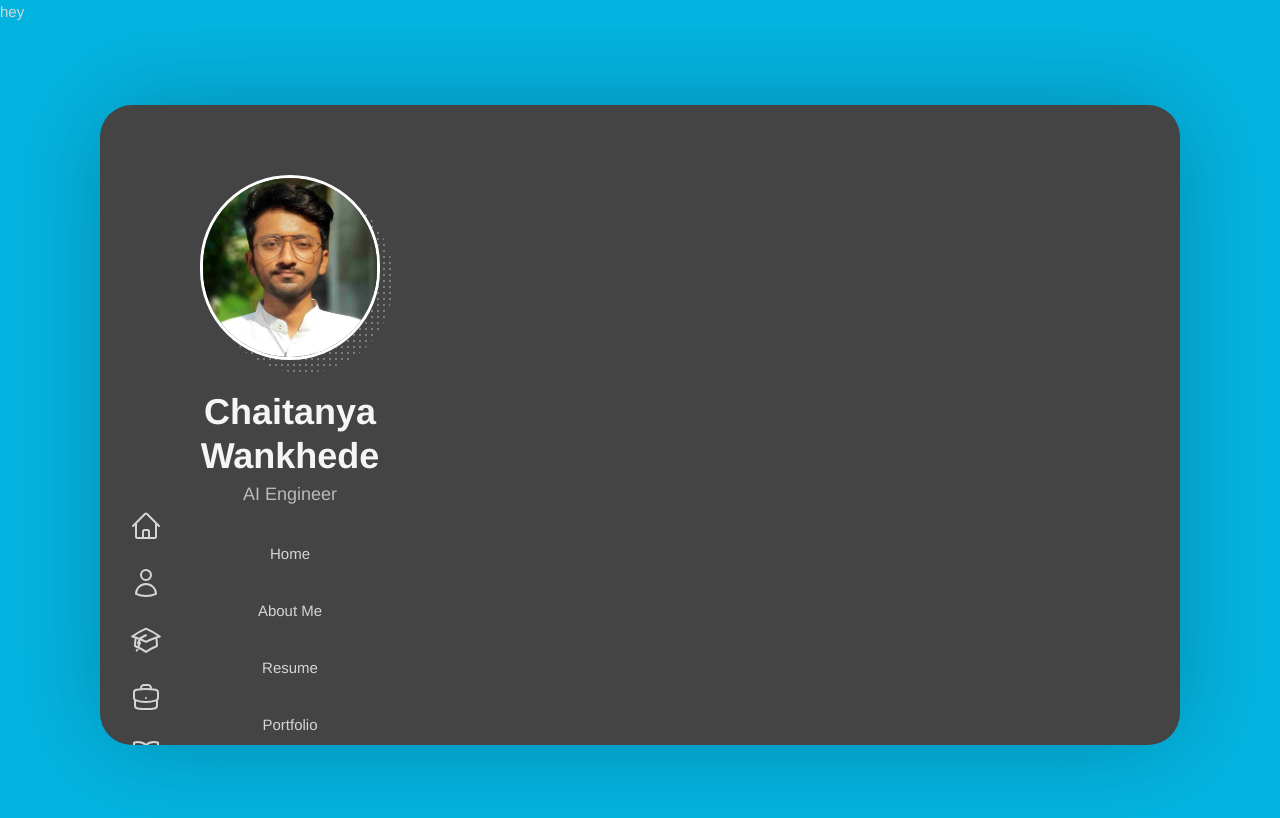
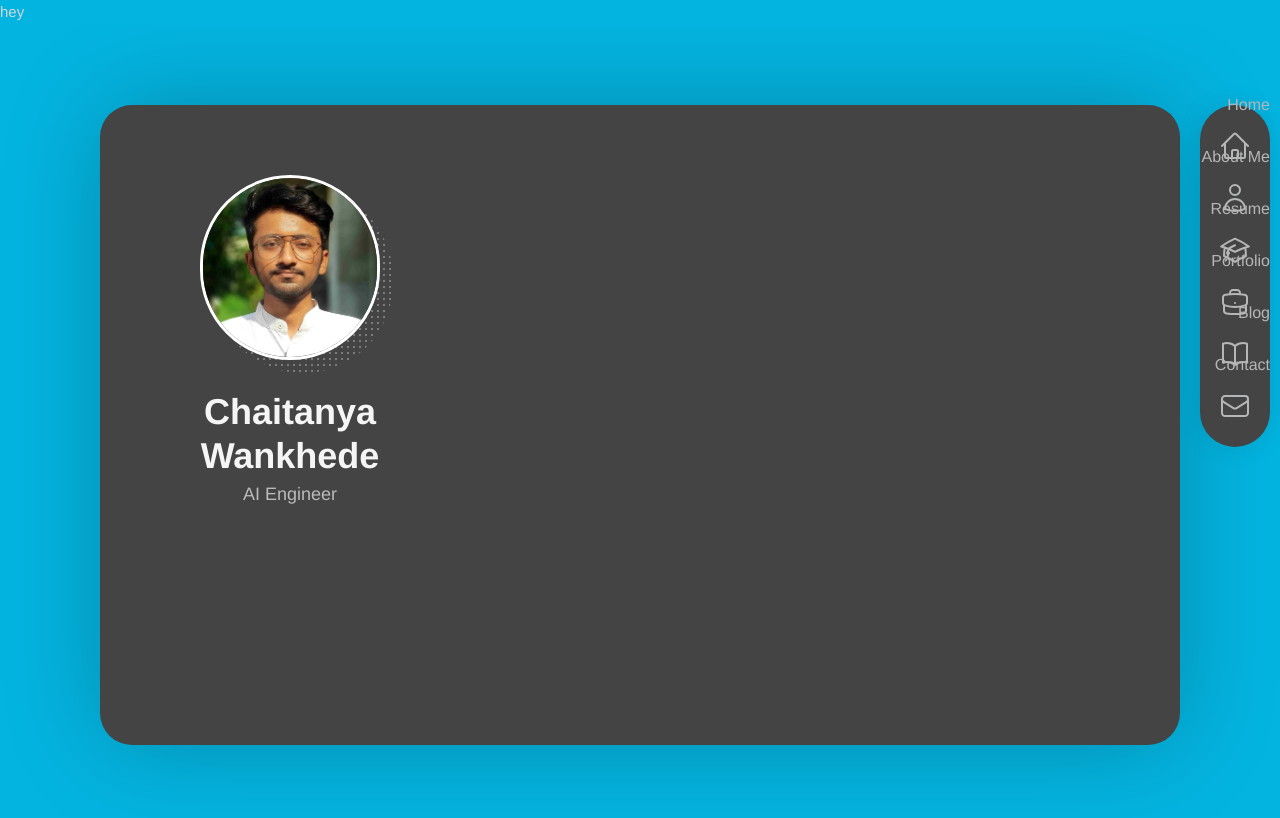
Before and after one commit to Babban33/my_portfolio, a React (Vite) app: page / in a window 1280 px wide. Shown: the top 818 px of the page. Built offline with nearby package versions, Linux system fonts and the light colour scheme.

Commit message:
centred icons

```diff
--- a/src/responsive.css
+++ b/src/responsive.css
@@ -18,6 +18,65 @@
         text-align:center;
         padding:70px 30px 45px;
         overflow:auto
+    }
+    ul.main-menu{
+        position:absolute;
+        padding:15px 0;
+        width:70px;
+        right:-90px;
+        background-color:#444;
+        border-radius:35px;
+        z-index:999;
+        list-style:none;
+        top:0;
+        -webkit-box-shadow:0 0 30px -5px rgba(0,0,0,.15);
+        -moz-box-shadow:0 0 30px -5px rgba(0,0,0,.15);
+        box-shadow:0 0 30px -5px rgba(0,0,0,.15)
+    }
+    ul.main-menu a{
+        display:block;
+        position:relative;
+        color:#b5b6b7;
+        padding:10px;
+        -webkit-transition:all .3s ease-in-out;
+        -moz-transition:all .3s ease-in-out;
+        -o-transition:all .3s ease-in-out;
+        -ms-transition:all .3s ease-in-out;
+        transition:all .3s ease-in-out
+    }
+    ul.main-menu a.active,ul.main-menu a:focus,ul.main-menu a:hover{
+        color:#04b4e0
+    }
+    ul.main-menu .menu-icon{
+        display:flex;
+        justify-content: center;
+        align-items: center;
+        font-size:30px
+    }
+    ul.main-menu .link-text{
+        position:absolute;
+        width:auto;
+        visibility:hidden;
+        opacity:0;
+        color:#fff;
+        padding:2px 10px;
+        background-color:#04b4e0;
+        white-space:nowrap;
+        right:0;
+        top:-50%;
+        margin-top:50%;
+        -webkit-transition:all .3s ease-in-out;
+        -moz-transition:all .3s ease-in-out;
+        -o-transition:all .3s ease-in-out;
+        -ms-transition:all .3s ease-in-out;
+        transition:all .3s ease-in-out;
+        z-index:0;
+        box-shadow:0 10px 10px -8px rgba(0,0,0,.22)
+    }
+    ul.main-menu a:hover .link-text{
+        right:100%;
+        visibility:visible;
+        opacity:1
     }
 }
 @media only screen and (max-width:1024px){
@@ -74,4 +133,18 @@
     .header-titles h4{
         font-size:17px
     }
+    ul.main-menu{margin:30px 0}
+    ul.main-menu a{
+        display:block;
+        color:#fff;
+        padding:12px 0;
+        line-height:21px;
+        opacity:.7
+    }
+    ul.main-menu a.active{opacity:1}
+    ul.main-menu .menu-icon{display:none}
+    ul.main-menu .link-text{
+        font-size:16px;
+        line-height:21px
+    }
 }
```
